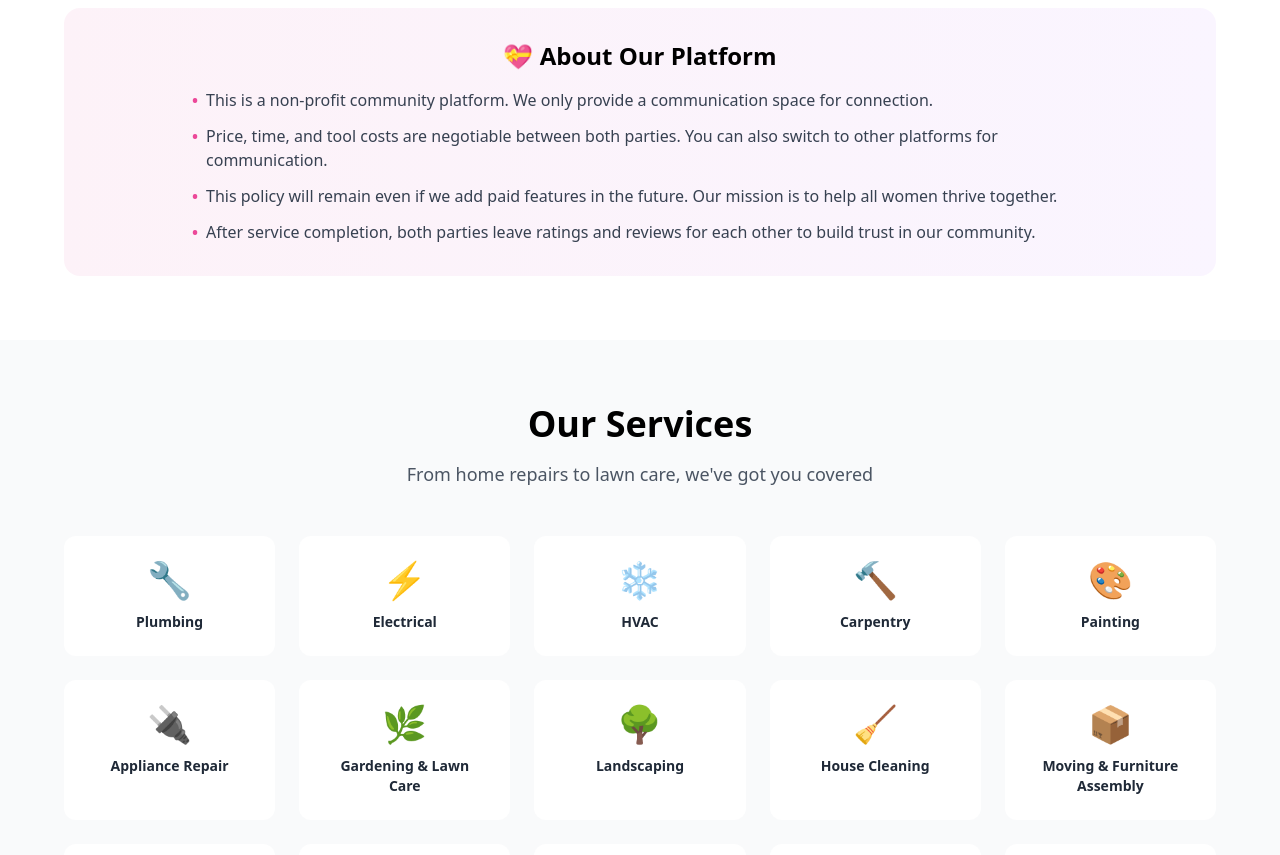
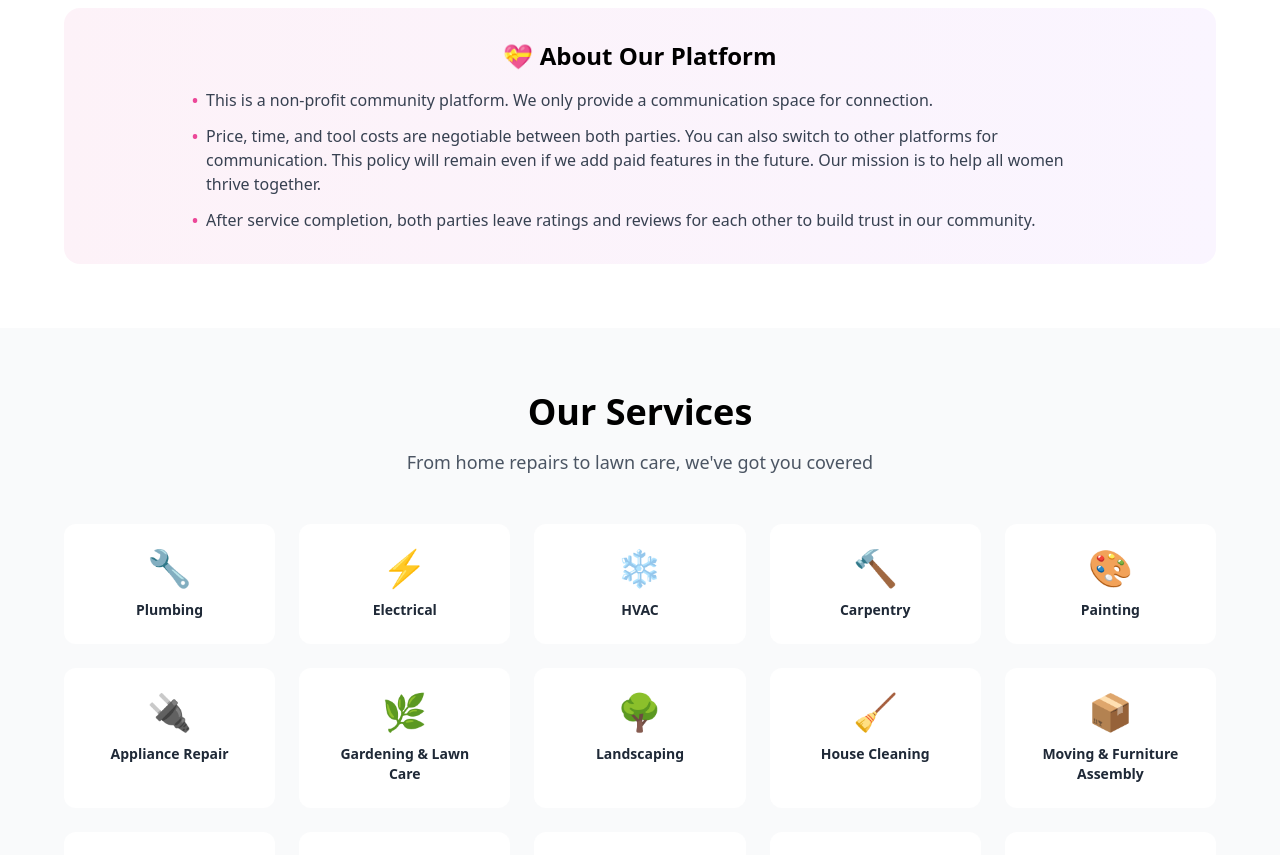
Before and after one commit to keqinyan/shefixes, a React (Vite) app: page / in a window 1280 px wide. Shown: the part 880-1735 px from the top of the page. Built offline with nearby package versions, Linux system fonts and the light colour scheme.

Commit message:
Update App.jsx

```diff
--- a/src/App.jsx
+++ b/src/App.jsx
@@ -862,7 +862,7 @@ const SheFixes = () => {
                   <p className="text-gray-600">
                     {region === 'us'
                       ? 'Non-profit platform connecting women. Price and details are negotiable between parties. Our mission: helping women thrive together'
-                      : '公益性质平台，只提供沟通桥梁。价格、时间可双方协商。初心：帮助女性都过得更好'}
+                      : '公益性质平台，只提供沟通桥梁。价格、时间可双方协商。初心：帮助女性都过得更好。'}
                   </p>
                 </div>
               </div>
@@ -886,16 +886,8 @@ const SheFixes = () => {
                       <span className="text-pink-500 font-bold">•</span>
                       <span>
                         {region === 'us'
-                          ? 'Price, time, and tool costs are negotiable between both parties. You can also switch to other platforms for communication.'
-                          : '具体的价格、时间以及各种工具的损耗和使用双方可以自行协商。如果双方愿意转到别的平台联系也可以。'}
-                      </span>
-                    </p>
-                    <p className="flex items-start gap-2">
-                      <span className="text-pink-500 font-bold">•</span>
-                      <span>
-                        {region === 'us'
-                          ? 'This policy will remain even if we add paid features in the future. Our mission is to help all women thrive together.'
-                          : '这一条即使付费后也不会取消，因为做这个平台的初衷就是希望能帮助女性都过得更好。'}
+                          ? 'Price, time, and tool costs are negotiable between both parties. You can also switch to other platforms for communication. This policy will remain even if we add paid features in the future. Our mission is to help all women thrive together.'
+                          : '具体的价格、时间以及各种工具的损耗和使用双方可以自行协商。如果双方愿意转到别的平台联系也可以。这一条即使付费后也不会取消，因为做这个平台的初衷就是希望能帮助女性都过得更好。'}
                       </span>
                     </p>
                     <p className="flex items-start gap-2">
```
